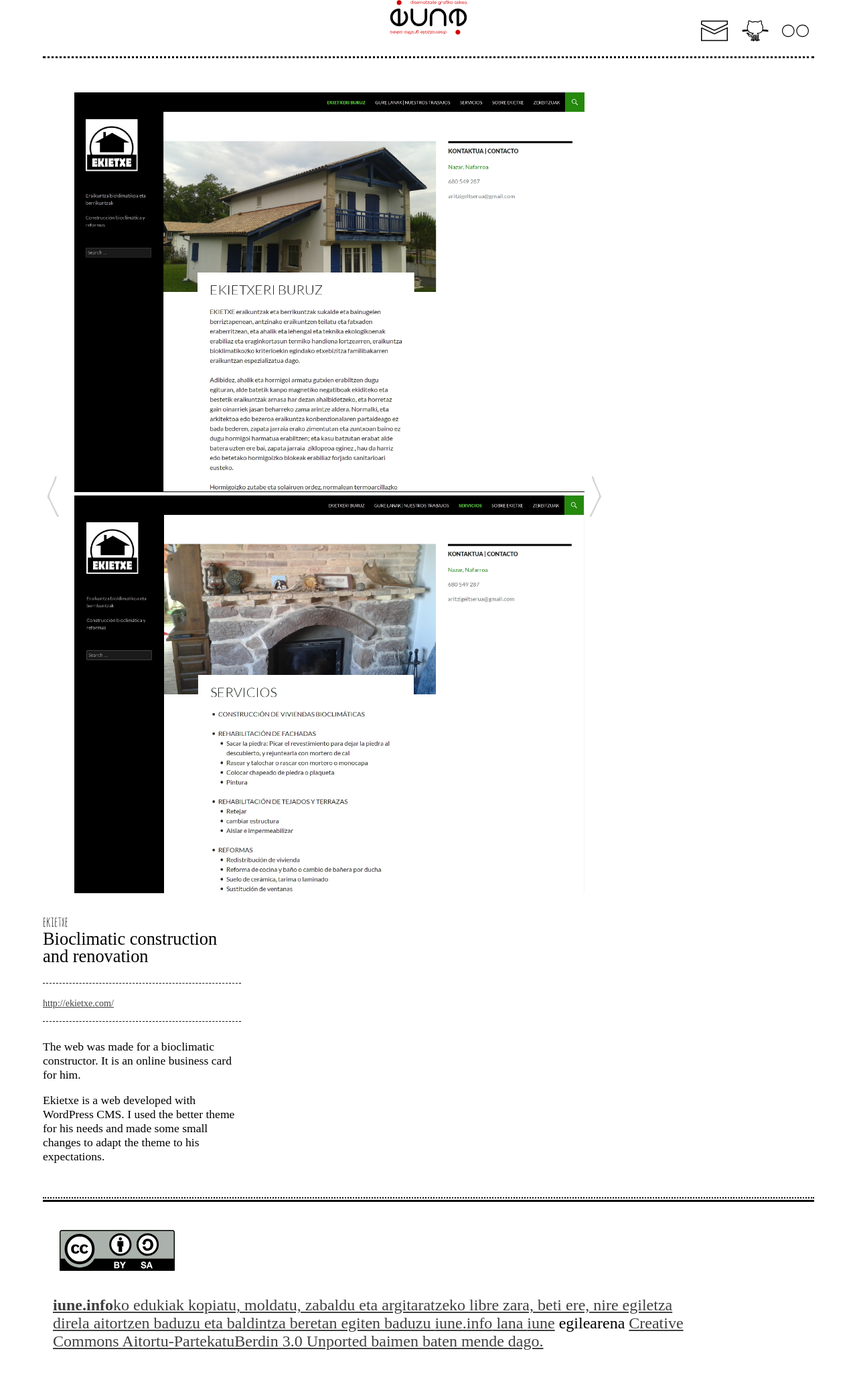
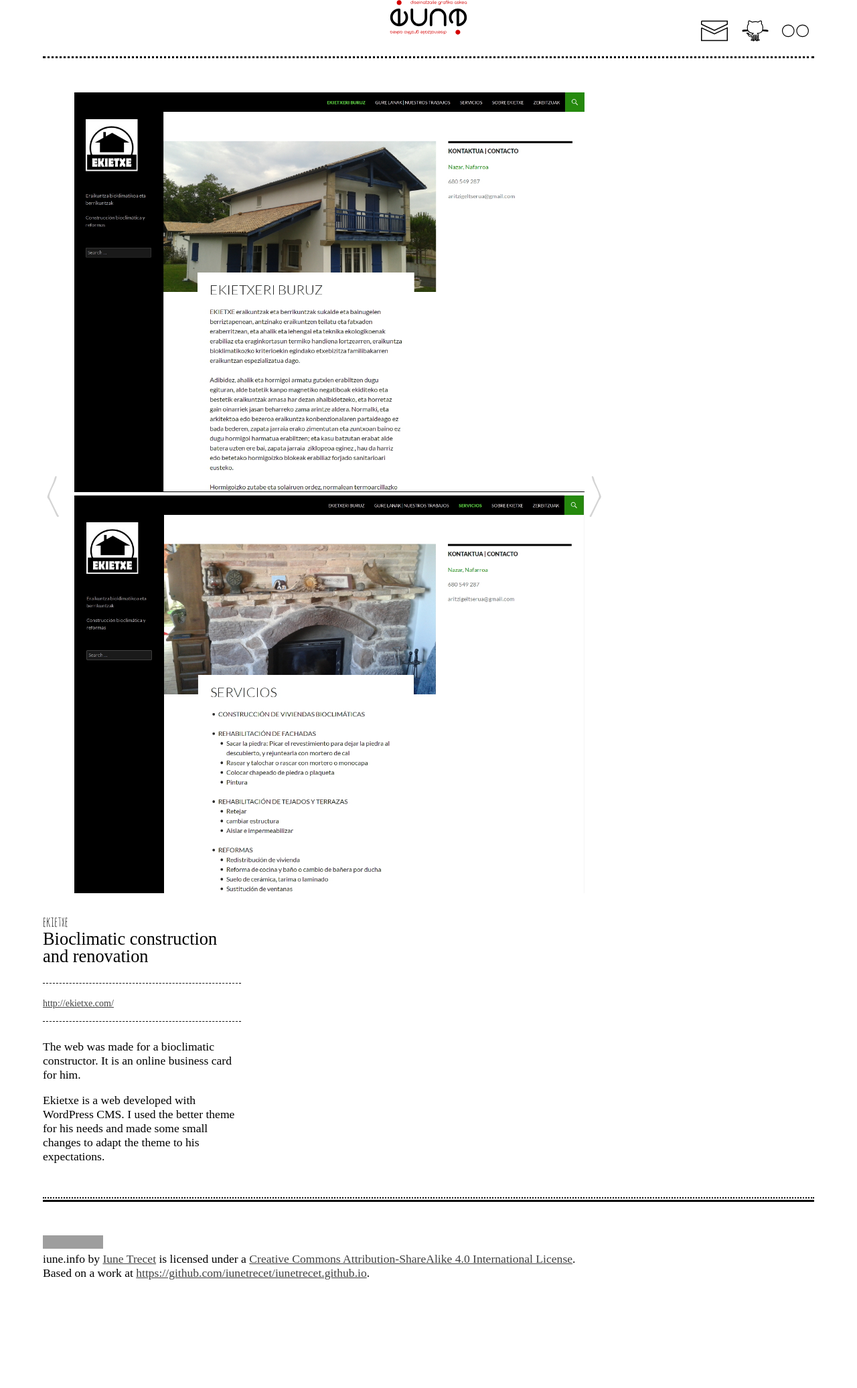
Before and after one commit to iunetrecet/iunetrecet.github.io.old, a Jekyll site: the page built from _projects/ekietxe.md, in a window 1280 px wide. Shown: the whole page at 67% size. Built offline with Jekyll 4.4.1, drawn with Linux system fonts in a browser that asks for light colours; some web fonts are replaced; Markdown is read by kramdown in place of the engine named in the settings; after the commit the page ends 1962 px from its top, so only the background shows below that; grey boxes are pictures that could not be loaded.

Commit message:
license translated to english

```diff
--- a/_layouts/default.html
+++ b/_layouts/default.html
@@ -57,13 +57,23 @@
 
     <footer>
        <section id="license">
-
-            <a id="license_icon" rel="license" href="http://creativecommons.org/licenses/by-sa/3.0/deed.eu">
-                <img alt="Creative Commons-en baimena" src="{{ site.baseurl }}images/cc-by-sa.svg"/>
-            </a>
-
             <p id="license_text">
-                <a rel="license" href="http://creativecommons.org/licenses/by-sa/3.0/deed.eu"><span class="bold">iune.info</span>ko edukiak kopiatu, moldatu, zabaldu eta argitaratzeko libre zara, beti ere, nire egiletza direla aitortzen baduzu eta baldintza beretan egiten baduzu <span href="http://purl.org/dc/dcmitype/InteractiveResource" property="dct:title" rel="dct:type">iune.info</span> lana <a href="http://iune.info" property="cc:attributionName" rel="cc:attributionURL">iune</a> egilearena <a rel="license" href="http://creativecommons.org/licenses/by-sa/3.0/deed.eu">Creative Commons Aitortu-PartekatuBerdin 3.0 Unported baimen baten mende dago.</a>
+		<a rel="license"
+		    href="http://creativecommons.org/licenses/by-sa/4.0/"><img
+		    alt="Creative Commons License" style="border-width:0"
+		    src="https://i.creativecommons.org/l/by-sa/4.0/88x31.png"
+		    /></a><br /><span xmlns:dct="http://purl.org/dc/terms/"
+		    property="dct:title">iune.info</span> by <a
+		    xmlns:cc="http://creativecommons.org/ns#"
+		    href="http://iune.info/" property="cc:attributionName"
+		    rel="cc:attributionURL">Iune Trecet</a> is licensed under a
+		<a rel="license"
+		    href="http://creativecommons.org/licenses/by-sa/4.0/">Creative
+		    Commons Attribution-ShareAlike 4.0 International
+		    License</a>.<br />Based on a work at <a
+		    xmlns:dct="http://purl.org/dc/terms/"
+		    href="https://github.com/iunetrecet/iunetrecet.github.io"
+		    rel="dct:source">https://github.com/iunetrecet/iunetrecet.github.io</a>.
             </p>
 
         </section>
--- a/css/main.sass
+++ b/css/main.sass
@@ -134,21 +134,3 @@
         border-top: .2rem solid black
         margin: 0 !important
         padding: 2rem 0
-        +grid-row($behavior:nest)
-        a#license_icon
-            +grid-column($columns:4)
-            @media #{$medium-up}
-                +grid-column($columns:2)
-            img
-                padding: 5%
-                width: 90%
-        p#license_text
-            font-family: $subtitle
-            font-size: 1rem
-            +grid-column($columns:8)
-            @media #{$medium-up}
-                font-size: 1.5rem
-                +grid-column($columns:10)
-
-        span.bold
-            font-weight: bold
```
Also changed, not shown: 1 other file.
